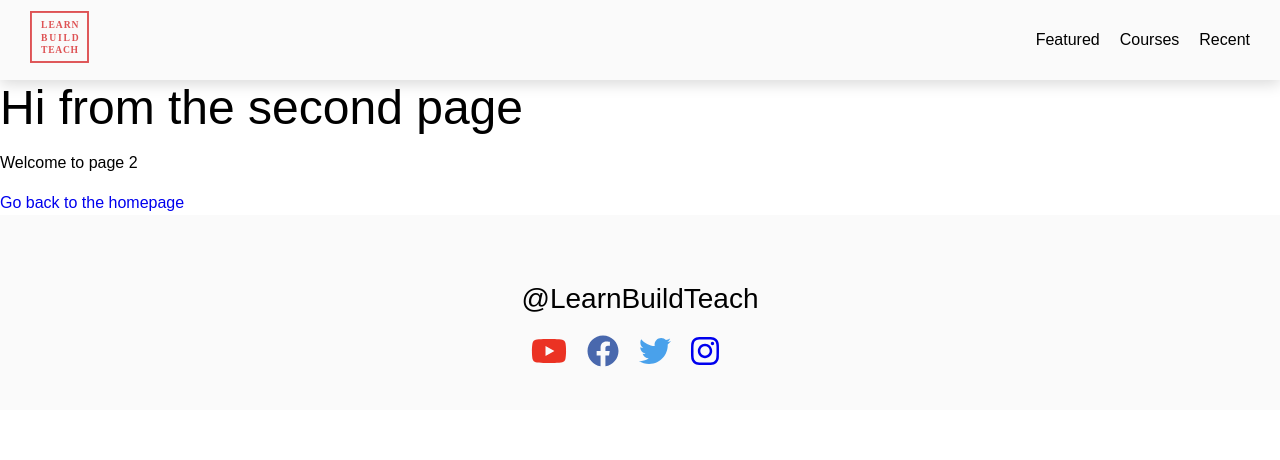
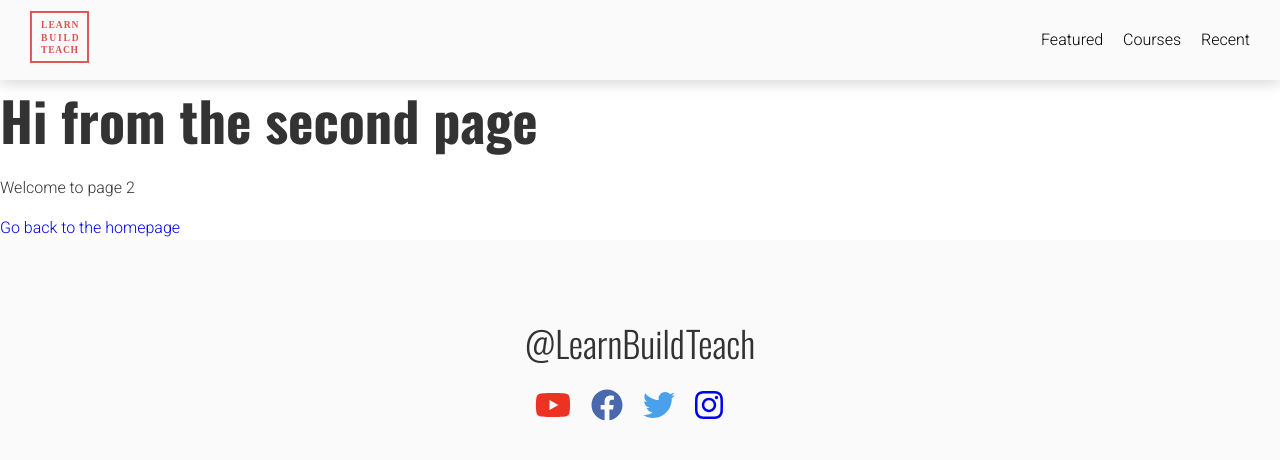
Before and after one commit to jamesqquick/Learn-Build-Teach-Site, a Gatsby site: page /page-2 in a window 1280 px wide. Built offline with nearby package versions, Linux system fonts and the light colour scheme; Gatsby itself is replaced by a stand-in of ours.

Commit message:
Updated colors and fonts

```diff
--- a/gatsby-config.js
+++ b/gatsby-config.js
@@ -41,6 +41,16 @@ module.exports = {
         respectDNT: true
       }
     },
+    {
+      resolve: `gatsby-plugin-google-fonts`,
+      options: {
+        fonts: [
+          `oswald\:300,500,700`,
+          `roboto\:300,500,700`
+        ],
+        display: 'swap'
+      }
+    },
     // {
     //   resolve: `gatsby-source-filesystem`,
     //   options: {
@@ -48,7 +58,7 @@ module.exports = {
     //     path: `${__dirname}/src/images`
     //   }
     // },
-    `gatsby-transformer-remark`
+    `gatsby-transformer-remark`,
     // `gatsby-transformer-sharp`,
     // `gatsby-plugin-sharp`
     // {
--- a/package.json
+++ b/package.json
@@ -15,6 +15,7 @@
     "gatsby": "^2.0.82",
     "gatsby-cli": "^2.4.8",
     "gatsby-plugin-google-analytics": "^2.0.8",
+    "gatsby-plugin-google-fonts": "^1.0.1",
     "gatsby-plugin-manifest": "^2.0.13",
     "gatsby-plugin-offline": "^2.0.20",
     "gatsby-plugin-react-helmet": "^3.0.5",
--- a/src/elements/Card.js
+++ b/src/elements/Card.js
@@ -1,6 +1,6 @@
 import styled from "styled-components";
 import { secondary } from "../utilities/Colors";
-import { hover } from "../utilities/Mixins";
+import { hover, shadow } from "../utilities/Mixins";
 
 export const StyledCard = styled.div`
   background: white;
@@ -13,7 +13,7 @@ export const StyledCard = styled.div`
   margin: 0 auto;
   margin-bottom: 2rem;
   position: relative;
-
+  ${shadow}
   &:hover {
     ${hover}
   }
--- a/src/elements/Footer.js
+++ b/src/elements/Footer.js
@@ -1,10 +1,10 @@
 import styled from "styled-components";
-import {offWhite} from "../utilities/Colors";
+import {white} from "../utilities/Colors";
 
 
 export const Footer = styled.footer`
     padding: 1rem 3rem;
-    background-color: ${offWhite};
+    background-color: ${white};
 
     & > svg {
         margin: 0 1rem;
--- a/src/elements/Global.js
+++ b/src/elements/Global.js
@@ -1,5 +1,5 @@
 import { createGlobalStyle} from "styled-components";
-
+import { black } from "../utilities/Colors";
 const GlobalStyle = createGlobalStyle`
 
     * {
@@ -8,7 +8,7 @@ const GlobalStyle = createGlobalStyle`
 
     html {
         font-size: 10px;
-        font-family: sans-serif;
+        font-family: roboto;
     }
 
     body {
@@ -18,9 +18,13 @@ const GlobalStyle = createGlobalStyle`
     h1,
     h2,
     h3,
-    h4,
+    h4{
+        color: ${black};
+        font-family: oswald;
+    }
+
     p {
-        color: $primary;
+        color: ${black};
     }
 
     p,
@@ -35,25 +39,25 @@ const GlobalStyle = createGlobalStyle`
     }
 
     h1 {
-        font-size: 4.8rem;
-        font-weight: 300;
+        font-size: 5.4rem;
+        font-weight: 700;
         margin: 0;
     }
 
     h2 {
-        font-size: 3.2rem;
-        font-weight: 500;
+        font-size: 4.2rem;
+        font-weight: 700;
         margin: 0;
     }
 
     h3 {
-        font-size: 2.8rem;
+        font-size: 3.6rem;
         margin-bottom: 2rem;
         font-weight: 300;
     }
 
     h4 {
-        font-size: 2.4rem;
+        font-size: 2.8rem;
         margin-bottom: 2rem;
     }
 
--- a/src/elements/Navbar.js
+++ b/src/elements/Navbar.js
@@ -1,8 +1,8 @@
 import styled from "styled-components";
-import { offWhite, lightGrey } from "../utilities/Colors";
+import { white, lightGrey } from "../utilities/Colors";
 
 export const StyledNavbar = styled.nav`
-    background-color: ${offWhite};
+    background-color: ${white};
     position: sticky;
     top: 0px;
     width: 100%;
--- a/src/utilities/Colors.js
+++ b/src/utilities/Colors.js
@@ -1,10 +1,12 @@
 /****Colors****/
-export const primary = "#2a2f38";
-export const primaryDark = "#252a32";
-export const primaryLight = "#3b424f";
-export const secondary = "#de5254";
-export const secondaryDark = "#d9383a";
-export const secondaryLight = "#e16365";
+export const primary = "#266C7D";
+export const primaryDark = "#1E5664";
+export const primaryLight = "#A8C4CB";
+export const secondary = "#DE5254";
+export const secondaryDark = "#B14143";
+export const secondaryLight = "#E78587";
+export const yellow = "#ECD018";
+export const backgroundDark = "#2A2F38";
 export const lightGrey = "#eaeaea";
-export const offWhite = "#fafafa";
-export const black = "#2b2b2b";
+export const white = "#fafafa";
+export const black = "#333";
```
Also changed, not shown: src/elements/Button.js (+18 -13 lines), src/utilities/Mixins.js (+6 -2 lines), 1 other file.
